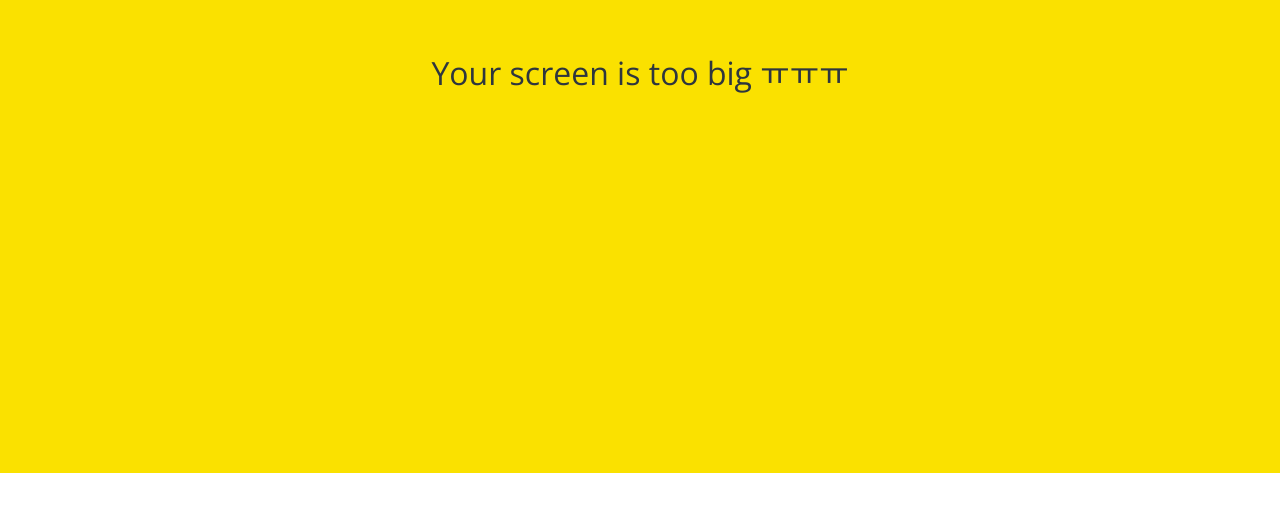
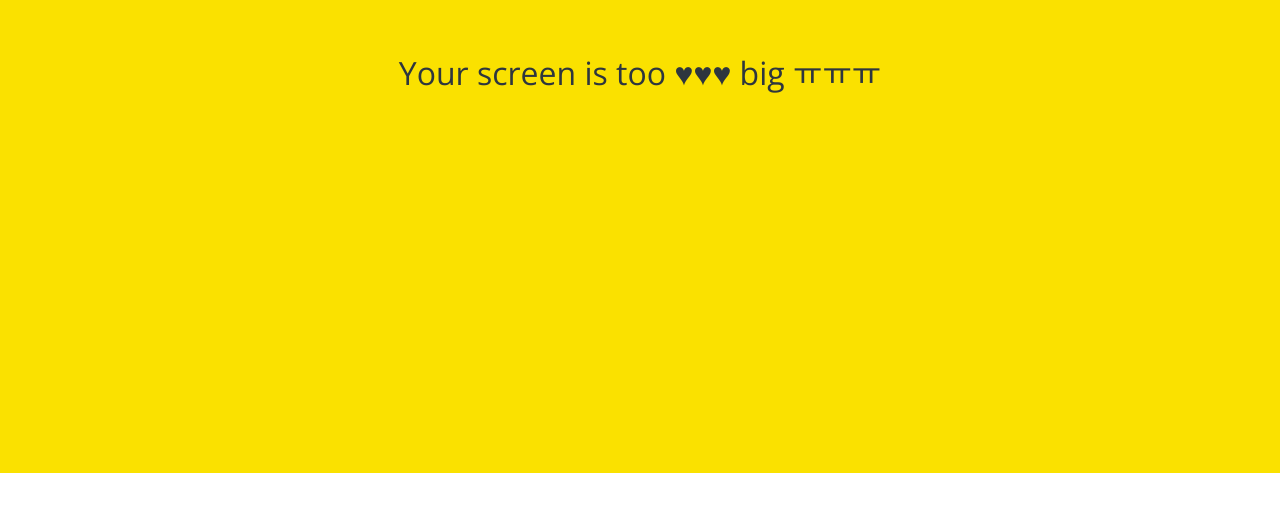
Before and after one commit to taewoong3/kokoa-clone-2020, a plain HTML site: page friends.html in a window 1280 px wide. Shown: the part 327-838 px from the top of the page. Drawn offline with nearby package versions, Linux system fonts and the light colour scheme.

Commit message:
Update friends.html

```diff
--- a/friends.html
+++ b/friends.html
@@ -112,7 +112,7 @@
     </div>
 
     <div id="no-mobile">
-      <span>Your screen is too big ㅠㅠㅠ</span>
+      <span>Your screen is too ♥♥♥ big ㅠㅠㅠ</span>
     </div>
 
     <script
```
